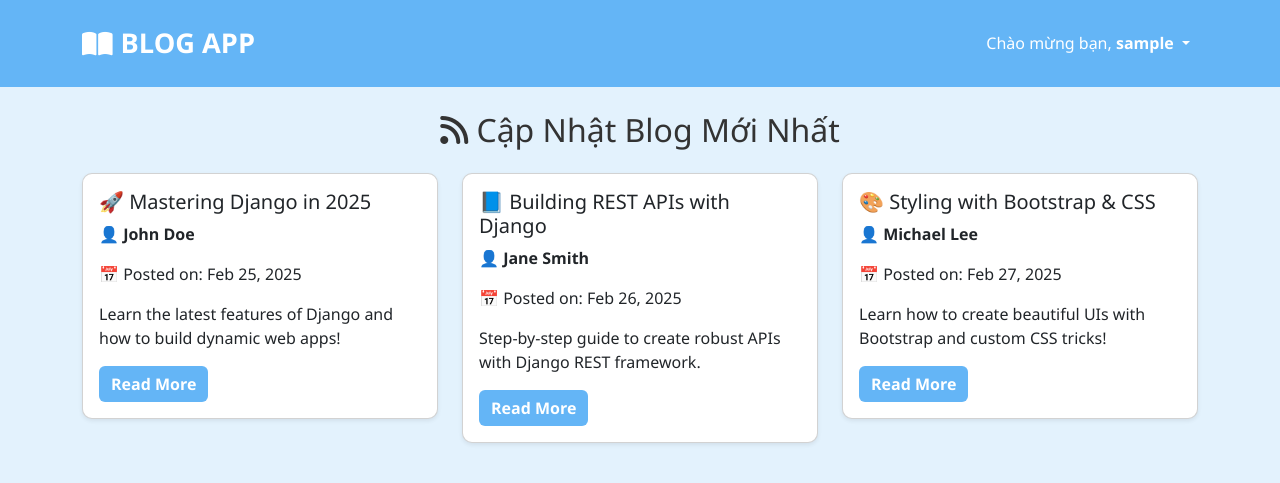
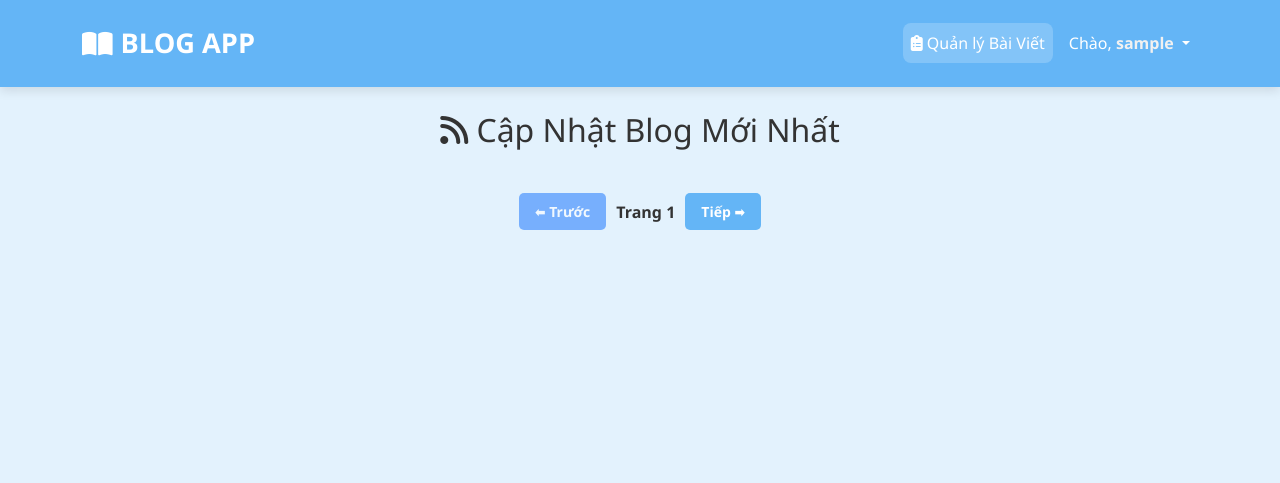
Before and after one commit to VuTrinhNguyenHoang/flask-tiny-app, a Flask app: page / in a window 1280 px wide. Shown: the top 483 px of the page. Run offline with Flask 3, Linux system fonts and the light colour scheme; the visitor is signed in with stand-in values (Sample User, id 1).

Commit message:
Update Interface

```diff
--- a/website/static/style.css
+++ b/website/static/style.css
@@ -1,3 +1,7 @@
+/* ============================ */
+/*        Tổng quan giao diện   */
+/* ============================ */
+
 body {
   font-family: "Segoe UI", Tahoma, Geneva, Verdana, sans-serif;
   background-color: #e3f2fd; /* Xanh dương nhạt */
@@ -7,10 +11,15 @@ body {
   align-items: center;
 }
 
+/* ============================ */
+/*        Thanh Navbar          */
+/* ============================ */
+
 .navbar-bg {
   background-color: #64b5f6 !important;
   width: 100%;
   padding: 10px 0;
+  box-shadow: 0 4px 10px rgba(0, 0, 0, 0.1); /* Đổ bóng nhẹ */
 }
 
 .navbar {
@@ -34,18 +43,45 @@ body {
   transition: 0.3s ease-in-out;
 }
 
+/* Các mục menu */
 .navbar-nav .nav-link {
   font-weight: 500;
   color: white !important;
   transition: 0.3s;
+  padding: 8px 15px;
+  border-radius: 8px;
 }
 
 .navbar-nav .nav-link:hover {
-  color: #e3f2fd !important;
+  background: rgba(255, 255, 255, 0.2);
 }
 
-.navbar-nav .dropdown-toggle img {
-  border: 2px solid #e3f2fd;
+/* Dropdown menu */
+.dropdown-menu {
+  border-radius: 10px;
+  border: none;
+  box-shadow: 0px 5px 10px rgba(0, 0, 0, 0.1);
+}
+
+/* Tên người dùng */
+.navbar-nav .nav-link b {
+  font-size: 1rem;
+  font-weight: bold;
+  color: #f1f1f1;
+}
+
+/* Nút "Quản lý Bài Viết" */
+.btn-manage-posts {
+  background: rgba(255, 255, 255, 0.2);
+  color: white;
+  font-weight: bold;
+  padding: 8px 12px;
+  border-radius: 8px;
+  transition: 0.3s;
+}
+
+.btn-manage-posts:hover {
+  background: rgba(255, 255, 255, 0.4);
 }
 
 /* ============================ */
@@ -150,6 +186,119 @@ body {
   box-shadow: 0 8px 16px rgba(0, 0, 0, 0.15);
 }
 
+.no-hover {
+  box-shadow: none !important;
+  transition: none !important;
+  transform: none !important;
+}
+
+.card-text {
+  display: -webkit-box;
+  -webkit-line-clamp: 3;
+  -webkit-box-orient: vertical;
+  overflow: hidden;
+  text-overflow: ellipsis;
+  height: 4.5em;
+}
+
+/* ============================ */
+/*      Quản lý Bài Viết        */
+/* ============================ */
+
+.table-responsive {
+  overflow-x: auto;
+}
+
+/* Bảng có kích thước cố định */
+.table-fixed {
+  table-layout: fixed;
+  width: 100%;
+}
+
+.table th,
+.table td {
+  white-space: nowrap; /* Ngăn nội dung xuống dòng */
+  overflow: hidden;
+  text-overflow: ellipsis;
+  padding: 12px;
+  text-align: left;
+}
+
+/* Định nghĩa chiều rộng cụ thể cho cột */
+.table th:nth-child(1),
+.table td:nth-child(1) {
+  width: 5%;
+  text-align: center;
+}
+
+.table th:nth-child(2),
+.table td:nth-child(2) {
+  width: 55%;
+}
+
+.table th:nth-child(3),
+.table td:nth-child(3) {
+  width: 20%;
+  text-align: center;
+}
+
+.table th:nth-child(4),
+.table td:nth-child(4) {
+  width: 20%;
+  text-align: center;
+}
+
+/* Hover hiệu ứng */
+.table-hover tbody tr:hover {
+  background-color: #f0f8ff;
+}
+
+/* Nút xóa */
+.btn-danger {
+  background-color: #dc3545;
+  border: none;
+  transition: 0.3s ease;
+}
+
+.btn-danger:hover {
+  background-color: #c82333;
+}
+
+#select-all {
+  cursor: pointer;
+}
+
+/* ============================ */
+/*         Phân trang           */
+/* ============================ */
+.pagination {
+  display: flex;
+  justify-content: center;
+  align-items: center;
+  gap: 10px;
+  margin-top: 20px;
+}
+
+.pagination button {
+  padding: 8px 16px;
+  font-size: 14px;
+  border: none;
+  border-radius: 5px;
+  cursor: pointer;
+}
+
+.pagination button:disabled {
+  opacity: 0.5;
+  cursor: not-allowed;
+}
+
+.pagination #page-info {
+  font-weight: bold;
+}
+
+/* ============================ */
+/*         Hiệu ứng chung       */
+/* ============================ */
 @keyframes fadeIn {
   from {
     opacity: 0;
--- a/website/templates/base.html
+++ b/website/templates/base.html
@@ -20,12 +20,11 @@
   </head>
 
   <body>
-    <!-- Navbar Wrapper để kéo dài full màn hình -->
     <div class="navbar-bg">
       <nav class="navbar navbar-expand-lg">
         <div class="container">
           <a
-            class="navbar-brand d-flex align-items-center text-white fw-bold logo-hover"
+            class="navbar-brand d-flex align-items-center logo-hover"
             href="/"
           >
             <i class="fa-solid fa-book-open me-2"></i> BLOG APP
@@ -43,42 +42,37 @@
           <div class="collapse navbar-collapse" id="navbarNav">
             <ul class="navbar-nav ms-auto align-items-center">
               {% if user.is_authenticated %}
+              <!-- Quản lý bài viết đưa ra ngoài -->
+              <li class="nav-item">
+                <a class="nav-link btn-manage-posts" href="{{ url_for('posts.manage_posts') }}">
+                  <i class="fa-solid fa-clipboard-list"></i> Quản lý Bài Viết
+                </a>
+              </li>
+
+              <!-- Dropdown người dùng -->
               <li class="nav-item dropdown">
                 <a
-                  class="nav-link dropdown-toggle text-white"
+                  class="nav-link dropdown-toggle"
                   href="#"
                   role="button"
                   data-bs-toggle="dropdown"
                 >
-                  <span class="ms-2"
-                    >Chào mừng bạn, <b>{{ user.username }}</b></span
-                  >
+                  <span class="ms-2">Chào, <b>{{ user.username }}</b></span>
                 </a>
                 <ul class="dropdown-menu">
                   <li><a class="dropdown-item" href="/profile">Hồ sơ</a></li>
-                  <li>
-                    <a class="dropdown-item" href="/my-posts"
-                      >Bài viết của tôi</a
-                    >
-                  </li>
                   <li><hr class="dropdown-divider" /></li>
                   <li>
-                    <a class="dropdown-item text-danger" href="/logout"
-                      >Đăng xuất</a
-                    >
+                    <a class="dropdown-item text-danger" href="/logout">Đăng xuất</a>
                   </li>
                 </ul>
               </li>
               {% else %}
               <li class="nav-item">
-                <a class="btn btn-outline-light me-2" href="/login"
-                  >Đăng nhập</a
-                >
+                <a class="btn btn-outline-light me-2" href="/login">Đăng nhập</a>
               </li>
               <li class="nav-item">
-                <a class="btn btn-light text-primary fw-bold" href="/register"
-                  >Đăng ký</a
-                >
+                <a class="btn btn-light text-primary fw-bold" href="/register">Đăng ký</a>
               </li>
               {% endif %}
             </ul>
--- a/website/templates/home.html
+++ b/website/templates/home.html
@@ -1,43 +1,64 @@
 {% extends 'base.html' %} {% block content %}
-<!-- Blog Posts Section -->
-<h2 class="text-center mb-4"><i class="fa-solid fa-rss"></i> Cập Nhật Blog Mới Nhất</h2>
 
-<div class="row justify-content-center">
+<h2 class="text-center mb-4">
+  <i class="fa-solid fa-rss"></i> Cập Nhật Blog Mới Nhất
+</h2>
+
+<div class="row justify-content-center" id="post-list">
+  <!-- Dữ liệu bài viết sẽ được load từ API -->
+</div>
+
+<div class="pagination">
+  <button id="prev-page" class="btn btn-primary" disabled>⬅ Trước</button>
+  <span id="page-info">Trang 1</span>
+  <button id="next-page" class="btn btn-primary">Tiếp ➡</button>
+</div>
+
+<script>
+  let currentPage = 1;
+  const postList = document.getElementById("post-list");
+  const pageInfo = document.getElementById("page-info");
+  const prevPageBtn = document.getElementById("prev-page");
+  const nextPageBtn = document.getElementById("next-page");
+
+  function loadPosts(page) {
+    fetch(`/api/posts?page=${page}&all=true`)
+      .then((response) => response.json())
+      .then((data) => {
+        postList.innerHTML = "";
+        data.posts.forEach((post) => {
+          postList.innerHTML += `
                         <div class="col-lg-4 col-md-6 mb-4">
                             <div class="card shadow-sm">
                                 <div class="card-body">
-                <h5 class="card-title">🚀 Mastering Django in 2025</h5>
-                <p class="post-owner">👤 <strong>John Doe</strong></p>
-                <p class="post-time">📅 Posted on: Feb 25, 2025</p>
-                <p class="card-text">Learn the latest features of Django and how to build dynamic web apps!</p>
-                <a href="#" class="btn btn-primary">Read More</a>
+                                    <h5 class="card-title">${post.title}</h5>
+                                    <p class="post-owner">👤 <strong>${post.author}</strong></p>
+                                    <p class="post-time">📅 Posted on: ${post.updated_at}</p>
+                                    <p class="card-text"> ${post.content} </p>
+                                    <a href="/post/${post.slug}" class="btn btn-primary">Xem chi tiết</a>
                                 </div>
                             </div>
                         </div>
+                    `;
+        });
 
-    <div class="col-lg-4 col-md-6 mb-4">
-        <div class="card shadow-sm">
-            <div class="card-body">
-                <h5 class="card-title">📘 Building REST APIs with Django</h5>
-                <p class="post-owner">👤 <strong>Jane Smith</strong></p>
-                <p class="post-time">📅 Posted on: Feb 26, 2025</p>
-                <p class="card-text">Step-by-step guide to create robust APIs with Django REST framework.</p>
-                <a href="#" class="btn btn-primary">Read More</a>
-            </div>
-        </div>
-    </div>
+        pageInfo.innerText = `Trang ${page}`;
+        currentPage = page;
 
-    <div class="col-lg-4 col-md-6 mb-4">
-        <div class="card shadow-sm">
-            <div class="card-body">
-                <h5 class="card-title">🎨 Styling with Bootstrap & CSS</h5>
-                <p class="post-owner">👤 <strong>Michael Lee</strong></p>
-                <p class="post-time">📅 Posted on: Feb 27, 2025</p>
-                <p class="card-text">Learn how to create beautiful UIs with Bootstrap and custom CSS tricks!</p>
-                <a href="#" class="btn btn-primary">Read More</a>
-            </div>
-        </div>
-    </div>
-</div>
+        prevPageBtn.disabled = page <= 1;
+        nextPageBtn.disabled = !data.has_next;
+      });
+  }
+
+  prevPageBtn.addEventListener("click", () => {
+    if (currentPage > 1) loadPosts(currentPage - 1);
+  });
+
+  nextPageBtn.addEventListener("click", () => {
+    loadPosts(currentPage + 1);
+  });
+
+  loadPosts(1);
+</script>
 
 {% endblock %}
```
Lines whose indentation alone changed are shown as unchanged.
